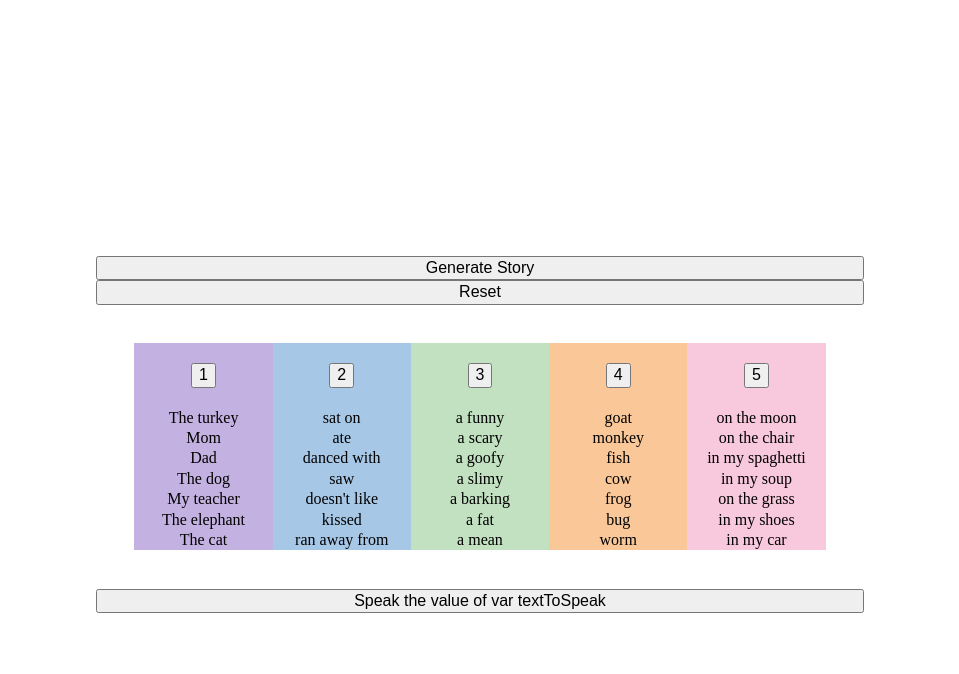
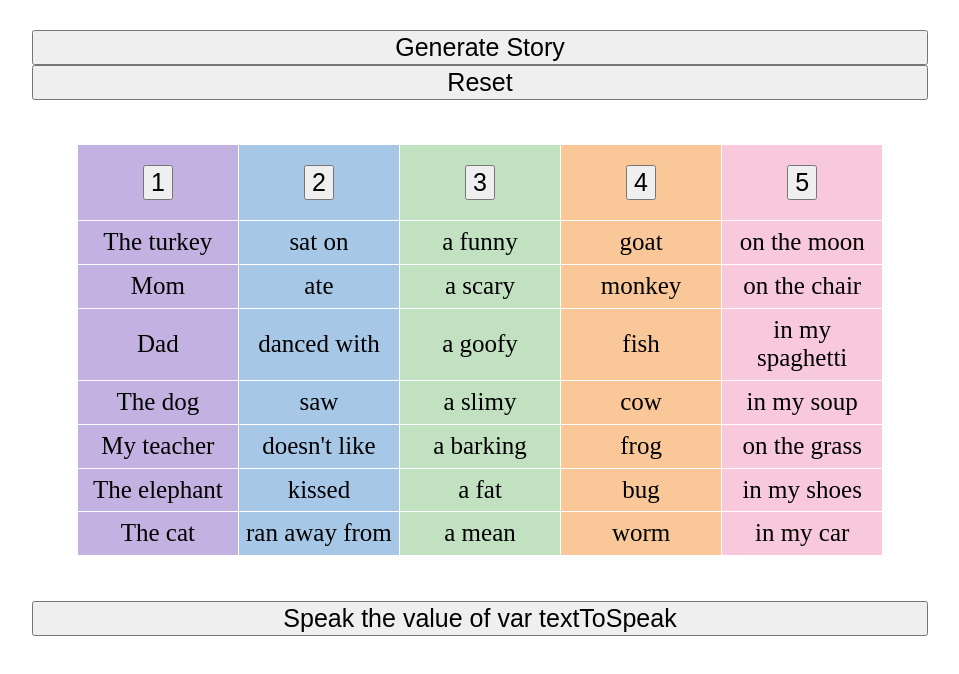
Before and after one commit to jasontgomez/JS-A1, a plain HTML site: page index.html in a window 1280 px wide. Shown: the whole page, without its empty margins (160-1119 px from the left). Drawn offline with Linux system fonts and the light colour scheme.

Commit message:
Added more styling

```diff
--- a/css/main.css
+++ b/css/main.css
@@ -5,20 +5,29 @@ Jason Gomez 200587201
 Daniel Perusse 20055190
 Sebastian 200561191
 */
+
+html {
+    border: 0;
+    font-size: 25px;
+}
+
 .container {
     display: flex;
     flex-direction: column;
     width: auto;
-    margin: 20%;
+    margin: 15%;
+    margin-top: 30px;
 }
 
 .selected {
     background: #1bfc06;
 }
 
+
+
 table {
     padding: 5%;
-    border-spacing: 0;
+    border-spacing: 1px;
 }
 th {
     padding-top: 20px;
@@ -28,4 +37,5 @@ th {
 td {
     width: 20%;
     text-align: center;
+    padding: 7px
 }
```
